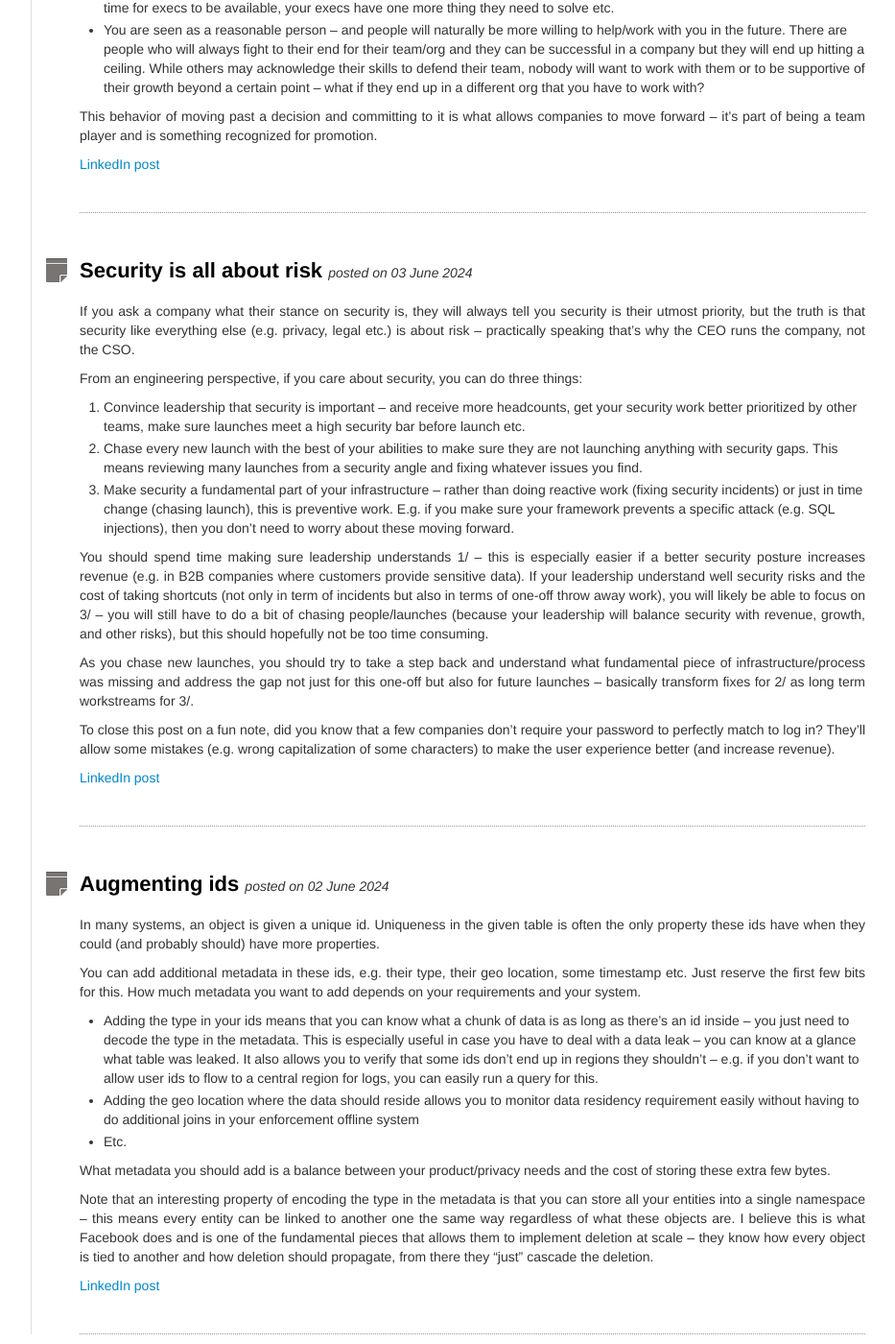
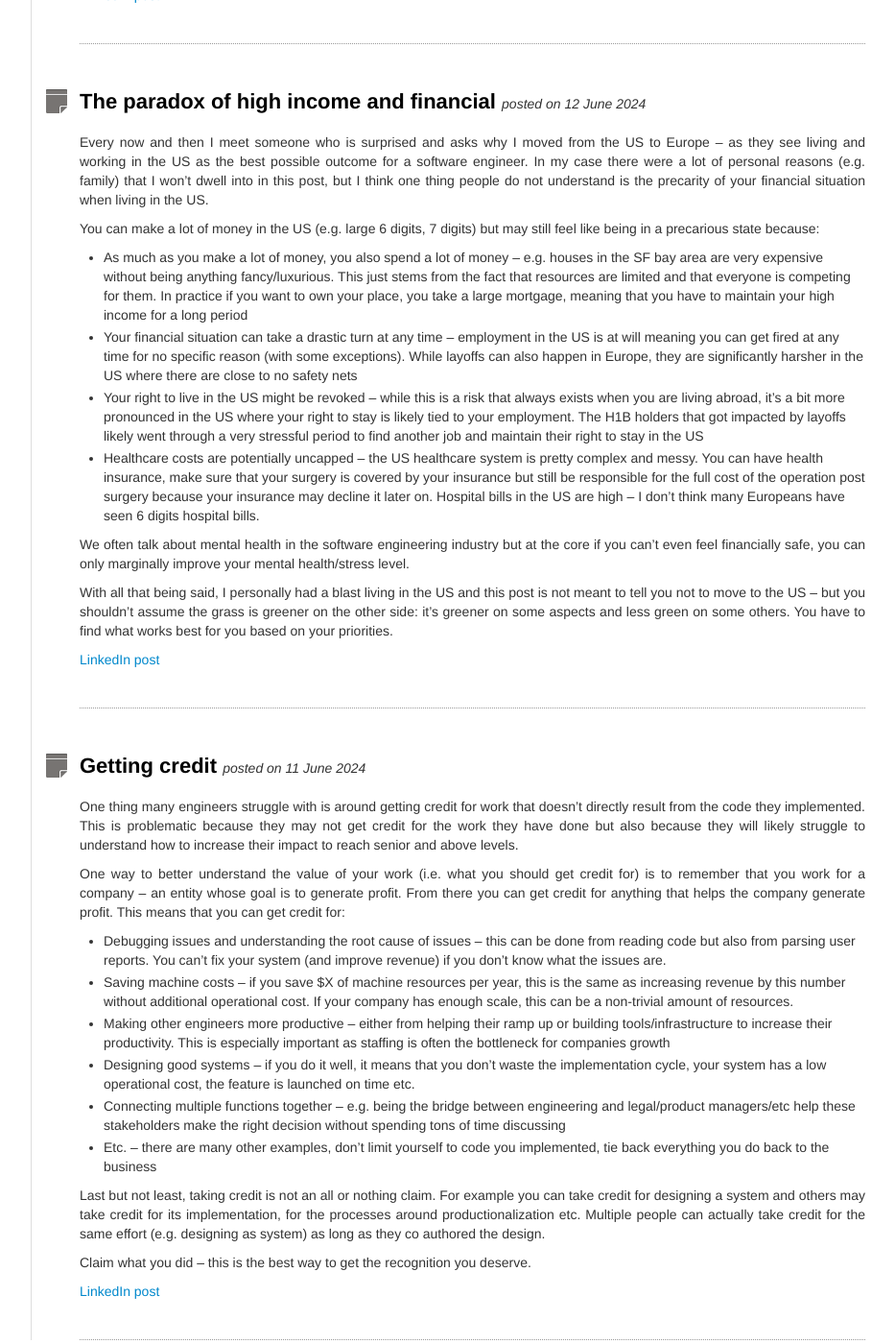
Before and after one commit to neumino/blog, a Jekyll site: the page built from index.md, in a window 1280 px wide and 1400 px high, scrolled down 1082 px. Shown: the whole window at 96% size, without its empty margins (223-1156 px from the left). Built offline with Jekyll 4.4.1, drawn with Linux system fonts in a browser that asks for light colours; some of the changed text lies outside the part shown.

Commit message:
Add some posts

```diff
--- a/_posts/2024-06-05-google-killing-non-successful-products-is-the-right-move.md
+++ b/_posts/2024-06-05-google-killing-non-successful-products-is-the-right-move.md
@@ -1,6 +1,6 @@
 ---
 layout: post
-category : Growing as an engineer
+category : Hot take
 tags : [softwareengineering, killedbygoogle, product, shutdown]
 title: Google killing non successful products is the right move
 ---
--- /dev/null
+++ b/_posts/2024-06-11-getting-credit.md
@@ -0,0 +1,24 @@
+---
+layout: post
+category : Growing as an engineer
+tags : [softwareengineering, growing, coding, engineer]
+title: Getting credit
+---
+{% include JB/setup %}
+
+One thing many engineers struggle with is around getting credit for work that doesn’t directly result from the code they implemented. This is problematic because they may not get credit for the work they have done but also because they will likely struggle to understand how to increase their impact to reach senior and above levels.
+
+One way to better understand the value of your work (i.e. what you should get credit for) is to remember that you work for a company – an entity whose goal is to generate profit. From there you can get credit for anything that helps the company generate profit. This means that you can get credit for:
+
+ - Debugging issues and understanding the root cause of issues – this can be done from reading code but also from parsing user reports. You can’t fix your system (and improve revenue) if you don’t know what the issues are.
+ - Saving machine costs – if you save $X of machine resources per year, this is the same as increasing revenue by this number without additional operational cost. If your company has enough scale, this can be a non-trivial amount of resources.
+ - Making other engineers more productive – either from helping their ramp up or building tools/infrastructure to increase their productivity. This is especially important as staffing is often the bottleneck for companies growth
+ - Designing good systems – if you do it well, it means that you don’t waste the implementation cycle, your system has a low operational cost, the feature is launched on time etc.
+ - Connecting multiple functions together – e.g. being the bridge between engineering and legal/product managers/etc help these stakeholders make the right decision without spending tons of time discussing
+ - Etc. – there are many other examples, don’t limit yourself to code you implemented, tie back everything you do back to the business
+
+Last but not least, taking credit is not an all or nothing claim. For example you can take credit for designing a system and others may take credit for its implementation, for the processes around productionalization etc. Multiple people can actually take credit for the same effort (e.g. designing as system) as long as they co authored the design.
+
+Claim what you did – this is the best way to get the recognition you deserve.
+
+[LinkedIn post](https://www.linkedin.com/posts/tumichel_softwareengineering-growing-coding-activity-7205946852330881024-Ywl4?utm_source=share&utm_medium=member_desktop)
--- /dev/null
+++ b/_posts/2024-06-12-the-paradox-of-high-income-and-financial-precarity.md
@@ -0,0 +1,21 @@
+---
+layout: post
+category : Incomplete thoughts
+tags : [softwareengineering, income, precarity]
+title: The paradox of high income and financial
+---
+{% include JB/setup %}
+
+Every now and then I meet someone who is surprised and asks why I moved from the US to Europe – as they see living and working in the US as the best possible outcome for a software engineer. In my case there were a lot of personal reasons (e.g. family) that I won’t dwell into in this post, but I think one thing people do not understand is the precarity of your financial situation when living in the US.
+
+You can make a lot of money in the US (e.g. large 6 digits, 7 digits) but may still feel like being in a precarious state because:
+ - As much as you make a lot of money, you also spend a lot of money – e.g. houses in the SF bay area are very expensive without being anything fancy/luxurious. This just stems from the fact that resources are limited and that everyone is competing for them. In practice if you want to own your place, you take a large mortgage, meaning that you have to maintain your high income for a long period
+ - Your financial situation can take a drastic turn at any time – employment in the US is at will meaning you can get fired at any time for no specific reason (with some exceptions). While layoffs can also happen in Europe, they are significantly harsher in the US where there are close to no safety nets
+ - Your right to live in the US might be revoked – while this is a risk that always exists when you are living abroad, it’s a bit more pronounced in the US where your right to stay is likely tied to your employment. The H1B holders that got impacted by layoffs likely went through a very stressful period to find another job and maintain their right to stay in the US
+ - Healthcare costs are potentially uncapped – the US healthcare system is pretty complex and messy. You can have health insurance, make sure that your surgery is covered by your insurance but still be responsible for the full cost of the operation post surgery because your insurance may decline it later on. Hospital bills in the US are high – I don’t think many Europeans have seen 6 digits hospital bills.
+
+We often talk about mental health in the software engineering industry but at the core if you can’t even feel financially safe, you can only marginally improve your mental health/stress level.
+
+With all that being said, I personally had a blast living in the US and this post is not meant to tell you not to move to the US -- but you shouldn’t assume the grass is greener on the other side: it’s greener on some aspects and less green on some others. You have to find what works best for you based on your priorities.
+
+[LinkedIn post](https://www.linkedin.com/posts/tumichel_incomplete-thoughts-the-paradox-of-high-activity-7206309223645769728--OIP?utm_source=share&utm_medium=member_desktop)
--- /dev/null
+++ b/_posts/2024-06-13-build-simple-stuff-for-normal-people.md
@@ -0,0 +1,25 @@
+---
+layout: post
+category : Growing as an engineer
+tags : [softwareengineering, simple, userjourney, noknobs]
+title: Build simple stuff for normal people
+---
+{% include JB/setup %}
+
+The catch phrase above tries to convey two goals:
+
+ - You should build simple systems – simple systems are easier to maintain, explain and verify.
+ - You should build products for a normal (non expert) audience – they are easier to learn/use (so you have less support to perform) and you can reach a larger audience (so your impact is larger)
+
+The first point is something that is regularly mentioned in the literature (or in social networks) – so I won’t write much about it but basically it’s expected that senior engineers will try to build a simple solution to a complex problem rather than a complex solution to a complex problem.
+
+The second point is more interesting though as it also applies to disciplines beside software engineering (e.g. for product). You should assume your target audience (either your company customers if you’re building products or engineers if you’re building infrastructure) are not experts in your domain. For example if you are building a piece of infrastructure, refrain from providing tons of knobs/settings that most people won’t be able to use or worse, may end up misusing.
+
+If you really need these complicated features/settings, you should hide them by default – you should try to keep the common user journey simple. If you can do so, you will likely end up with a simpler solution and be able to reach a broader audience – so it’s win-win. It’s however not always trivial to refrain from building these controls since:
+
+ - Sometimes your largest customer will be willing to pay a lot for this extra complexity – but at least try to not expose this complexity to other customers
+ - Adding a new control is often the easiest incremental solution (compared to redesigning the whole product/user journey)
+
+You have to try to find the right balance, but in general the more senior you are, the more you should push back against incremental feature requests that make the common user journey more complex for no good reasons.
+
+[LinkedIn post](https://www.linkedin.com/posts/tumichel_softwareengineering-growing-coding-activity-7205946852330881024-Ywl4?utm_source=share&utm_medium=member_desktop)
--- /dev/null
+++ b/_posts/2024-06-14-executing-large-controversial-ideas.md
@@ -0,0 +1,19 @@
+---
+layout: post
+category : Growing as an engineer
+tags : [softwareengineering, idea, controversial, onepager]
+title: Executing large controversial ideas
+---
+{% include JB/setup %}
+
+Brilliant ideas are often controversial – if they were not, they would be no brainers and someone would have likely already executed it. They can be controversial for different reasons – maybe they require a significant investment upfront (and your company doesn’t have such resources) or maybe because one team gets significantly and negatively impacted.
+
+Executing such ideas is a critical responsibility of senior engineers/managers. One way that worked well in my case has been to do the following:
+
+ - Write a one pager about the problem and proposal – this is an actual one page long document. It is a very crisp document that targets a narrow audience – namely the stakeholders that already have context on the domain.
+ - Start socializing the idea with the stakeholders and invite them to help drive this proposal instead of just approving it. People are more likely to be supportive and push forward if they feel partially responsible for it
+ - Be patient – this is the most important point of this document, controversial ideas need time to be accepted. You can either wait for the circumstances to be favorable (e.g. if your proposal is to prevent a type of outage and such outage happened) or make them a reality (e.g. if the proposal requires too much work, you can reduce the amount of work by chipping at the mountain with prep work)
+
+This is something that I’ve done many times during my career at Google or even now at Databricks. Once in a while you have to push forward a controversial proposal in a timely manner and make hard calls (e.g. through exec escalations), but I’ve personally found waiting for the right time a better experience -- execution in this case has been always more efficient.
+
+[LinkedIn post](https://www.linkedin.com/posts/tumichel_softwareengineering-idea-controversial-activity-7207028444113571841-H9b2?utm_source=share&utm_medium=member_desktop)
```
Also changed, not shown: _posts/2024-06-06-learn-to-extrapolate.md (added, +21 -0 lines), _posts/2024-06-07-microsoft-ai-feature-s-privacy-fiasco.md (added, +19 -0 lines), _posts/2024-06-08-the-meaning-behind-the-numbers.md (added, +30 -0 lines), _posts/2024-06-09-the-hidden-and-misunderstood-work.md (added, +20 -0 lines), _posts/2024-06-10-interviewing-people.md (added, +24 -0 lines).
